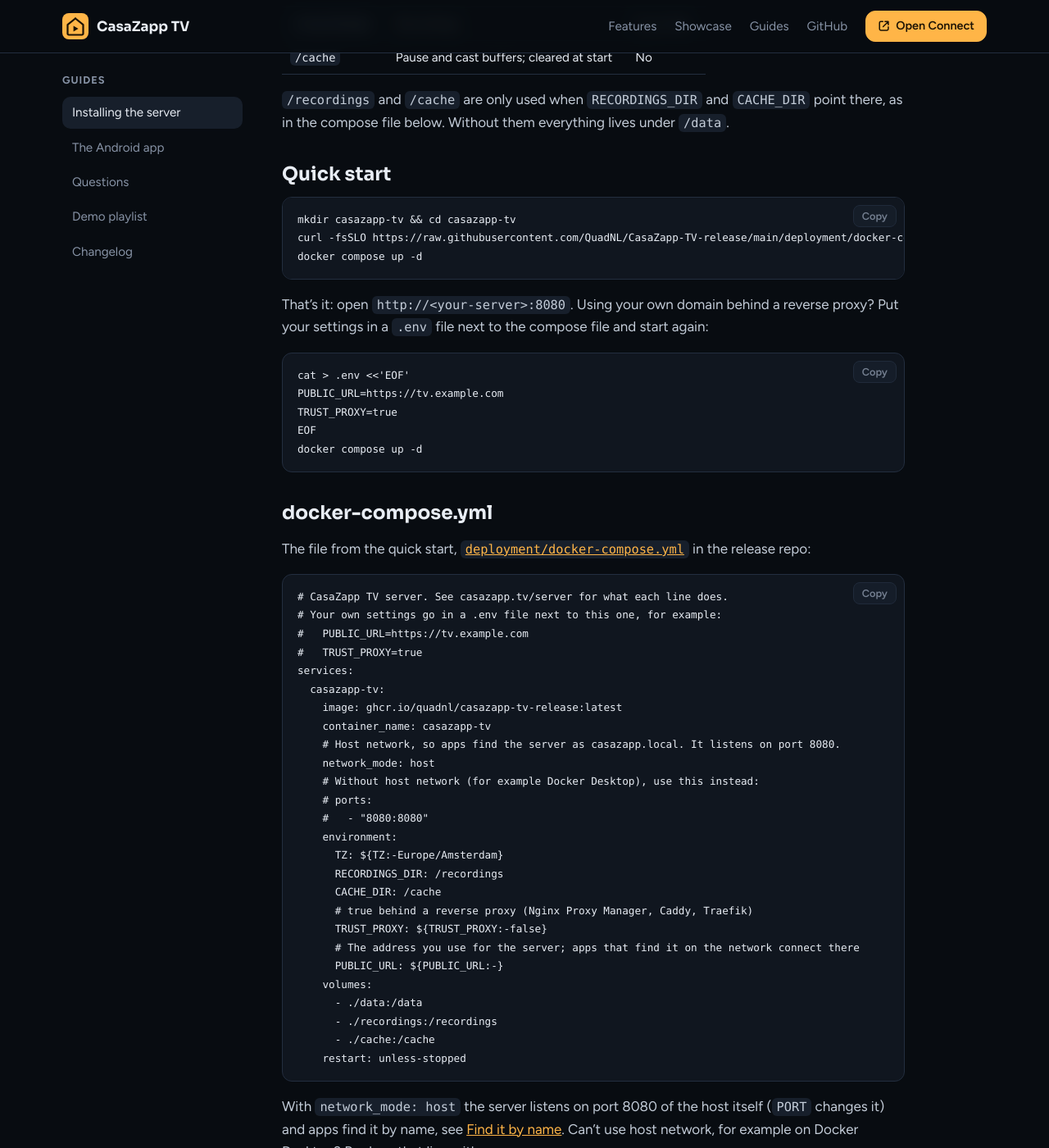
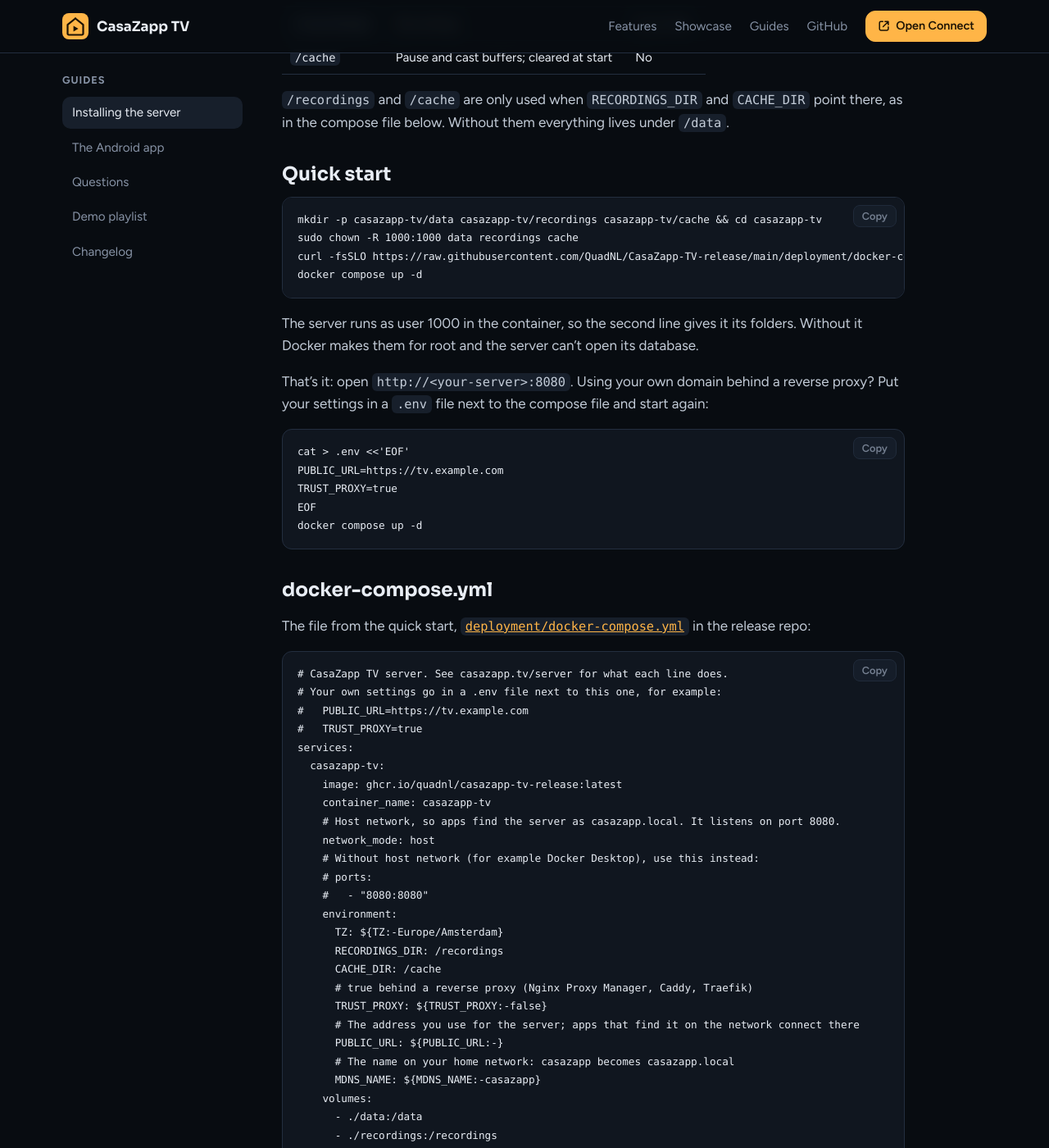
Before and after one commit to QuadNL/CasaZapp-TV-release, a Jekyll site: the page built from docs/server.md, in a window 1280 px wide and 1400 px high, scrolled down 901 px. Shown: the whole window at 82% size. Built offline with Jekyll 4.4.1, drawn with Linux system fonts in a browser that asks for light colours; our own code applies the rules of GitHub Pages for plain Markdown files; some of the changed text lies outside the part shown.

Commit message:
docs: quick start gives the server its folders (uid 1000); MDNS_NAME in .env
Co-Authored-By: Claude Opus 5.5 <noreply@anthropic.com>

````diff
--- a/deployment/docker-compose.yml
+++ b/deployment/docker-compose.yml
@@ -19,6 +19,8 @@ services:
       TRUST_PROXY: ${TRUST_PROXY:-false}
       # The address you use for the server; apps that find it on the network connect there
       PUBLIC_URL: ${PUBLIC_URL:-}
+      # The name on your home network: casazapp becomes casazapp.local
+      MDNS_NAME: ${MDNS_NAME:-casazapp}
     volumes:
       - ./data:/data
       - ./recordings:/recordings
--- a/docs/server.md
+++ b/docs/server.md
@@ -37,10 +37,14 @@ the compose file below. Without them everything lives under `/data`.
 ## Quick start
 
 ```bash
-mkdir casazapp-tv && cd casazapp-tv
+mkdir -p casazapp-tv/data casazapp-tv/recordings casazapp-tv/cache && cd casazapp-tv
+sudo chown -R 1000:1000 data recordings cache
 curl -fsSLO https://raw.githubusercontent.com/QuadNL/CasaZapp-TV-release/main/deployment/docker-compose.yml
 docker compose up -d
 ```
+
+The server runs as user 1000 in the container, so the second line gives it its folders. Without
+it Docker makes them for root and the server can't open its database.
 
 That's it: open `http://<your-server>:8080`. Using your own domain behind a reverse proxy? Put
 your settings in a `.env` file next to the compose file and start again:
@@ -80,6 +84,8 @@ services:
       TRUST_PROXY: ${TRUST_PROXY:-false}
       # The address you use for the server; apps that find it on the network connect there
       PUBLIC_URL: ${PUBLIC_URL:-}
+      # The name on your home network: casazapp becomes casazapp.local
+      MDNS_NAME: ${MDNS_NAME:-casazapp}
     volumes:
       - ./data:/data
       - ./recordings:/recordings
@@ -96,7 +102,7 @@ host network, for example on Docker Desktop? Replace that line with:
       - "8080:8080"
 ```
 
-`TZ`, `TRUST_PROXY` and `PUBLIC_URL` can go in `.env`; any other setting from
+`TZ`, `TRUST_PROXY`, `PUBLIC_URL` and `MDNS_NAME` can go in `.env`; any other setting from
 [Settings](#settings) goes under `environment:`.
 
 ## First start
````
